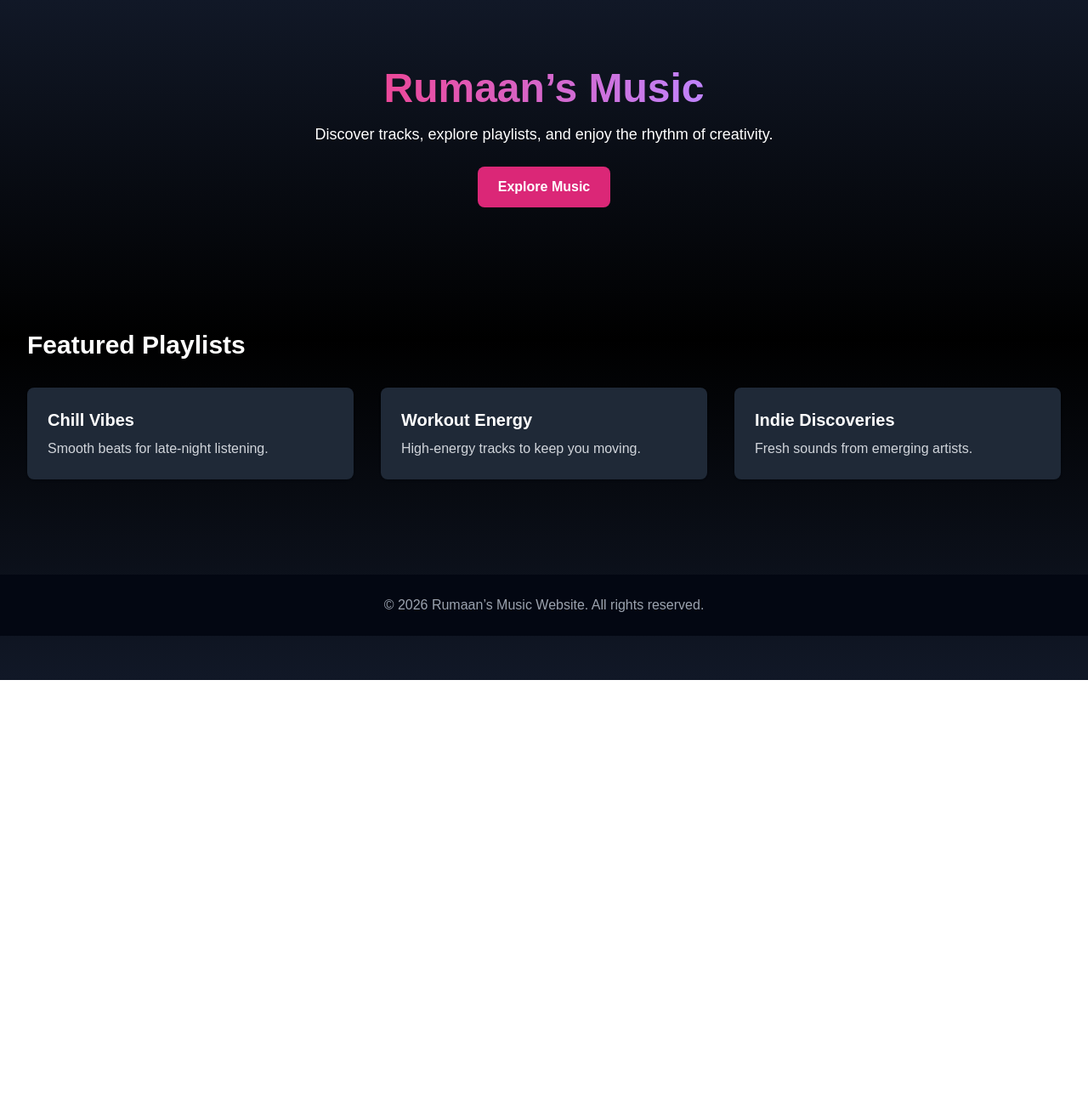
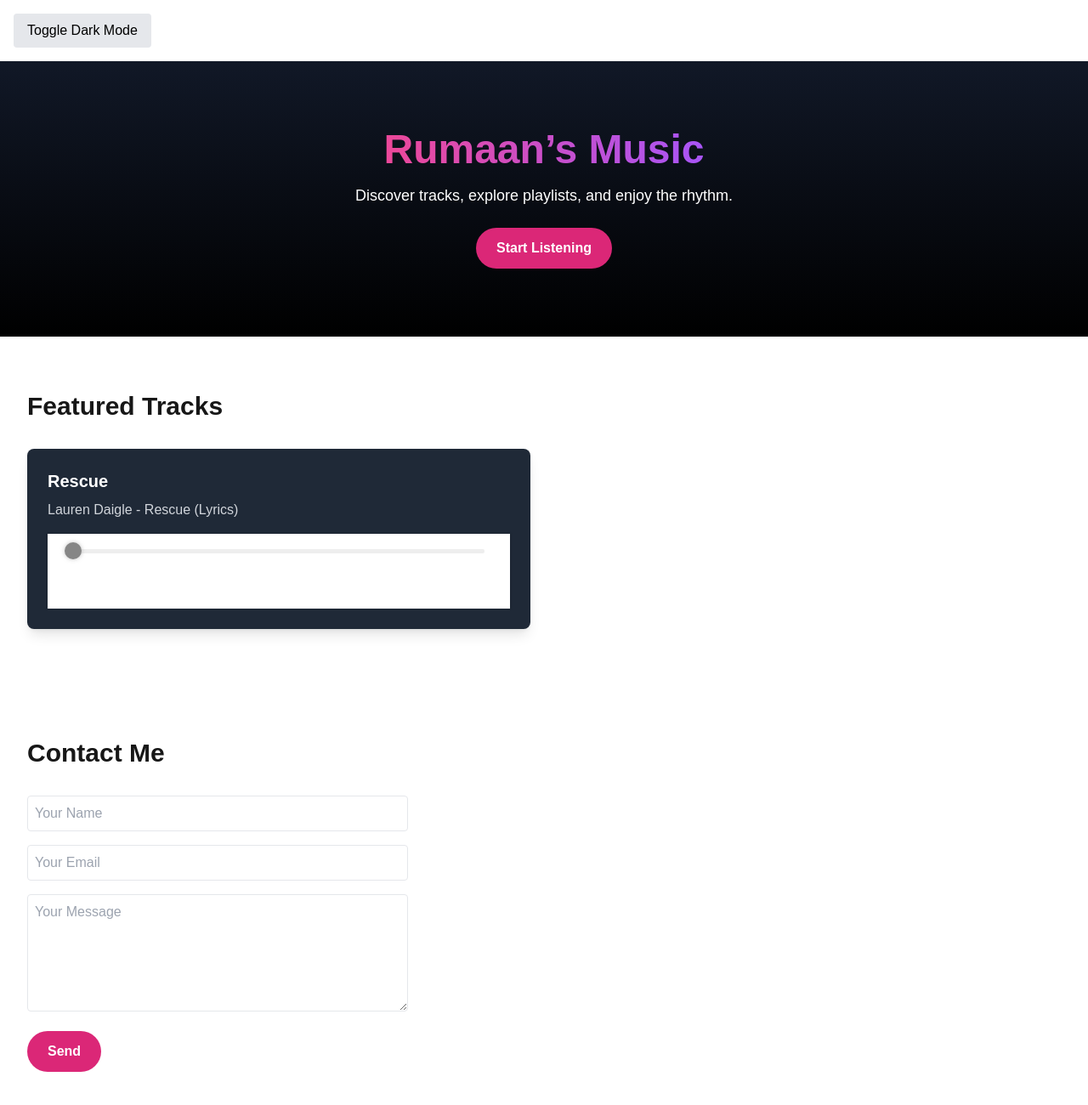
Before and after one commit to Rumaan121/my-new-music-site, a Next.js app: page / in a window 1280 px wide. Shown: the top 1300 px of the page at 85% size. Before the commit the page ends 800 px from the top, so only its background shows below. Built offline with nearby package versions, Linux system fonts and the light colour scheme; no server answers.

Commit message:
Update contact form with Formspree endpoint and success message

```diff
--- a/next.config.js
+++ b/next.config.js
@@ -1,7 +1,7 @@
-/** @type {import('next').NextConfig} */
+//** @type {import('next').NextConfig} */
 const nextConfig = {
-  reactStrictMode: true,
-  output: 'export',   // 👈 enables static HTML export
+  output: 'export',   // enables static HTML export
+  distDir: 'docs'     // puts the build directly into /docs for GitHub Pages
 };
 
 module.exports = nextConfig;
--- a/package.json
+++ b/package.json
@@ -10,7 +10,8 @@
   "dependencies": {
     "next": "14.1.0",
     "react": "18.2.0",
-    "react-dom": "18.2.0"
+    "react-dom": "18.2.0",
+    "react-h5-audio-player": "^3.10.2"
   },
   "devDependencies": {
     "@types/node": "25.6.0",
--- /dev/null
+++ b/playlists.json
@@ -0,0 +1,7 @@
+[
+  {
+    "title": "Rescue",
+    "description": "Lauren Daigle - Rescue (Lyrics)",
+    "url": "/tracks/Lauren Daigle - Rescue (Lyrics).mp3"
+  }
+]
--- a/src/app/page.tsx
+++ b/src/app/page.tsx
@@ -1,43 +1,111 @@
-// src/app/page.tsx
+"use client";
+
+import { useState } from "react";
+import playlists from "../../playlists.json";
+import AudioPlayer, { RHAP_UI } from "react-h5-audio-player";
+import "react-h5-audio-player/lib/styles.css";
+
 export default function Home() {
+  const [dark, setDark] = useState(false);
+  const [submitted, setSubmitted] = useState(false);
+
   return (
-    <main className="min-h-screen bg-gradient-to-b from-gray-900 via-black to-gray-900 text-white">
+    <main className={dark ? "dark min-h-screen" : "min-h-screen"}>
+      {/* Dark Mode Toggle */}
+      <div className="p-4">
+        <button
+          onClick={() => setDark(!dark)}
+          className="px-4 py-2 bg-gray-200 dark:bg-gray-700 rounded text-black dark:text-white"
+        >
+          Toggle {dark ? "Light" : "Dark"} Mode
+        </button>
+      </div>
+
       {/* Hero Section */}
-      <section className="flex flex-col items-center justify-center text-center py-20 px-6">
-        <h1 className="text-5xl font-extrabold mb-4 bg-clip-text text-transparent bg-gradient-to-r from-pink-500 to-purple-400">
+      <section className="flex flex-col items-center justify-center text-center py-20 bg-gradient-to-b from-gray-900 to-black text-white dark:from-white dark:to-gray-200 dark:text-black">
+        <h1 className="text-5xl font-extrabold mb-4 bg-clip-text text-transparent bg-gradient-to-r from-pink-500 to-purple-500">
           Rumaan’s Music
         </h1>
         <p className="text-lg max-w-xl mb-6">
-          Discover tracks, explore playlists, and enjoy the rhythm of creativity.
+          Discover tracks, explore playlists, and enjoy the rhythm.
         </p>
-        <button className="px-6 py-3 bg-pink-600 hover:bg-pink-700 rounded-lg font-semibold transition">
-          Explore Music
+        <button className="px-6 py-3 bg-pink-600 hover:bg-pink-700 rounded-full text-white font-semibold">
+          Start Listening
         </button>
       </section>
 
-      {/* Featured Playlists */}
+      {/* All Playlists */}
       <section className="px-8 py-16">
-        <h2 className="text-3xl font-bold mb-8">Featured Playlists</h2>
-        <div className="grid md:grid-cols-3 gap-8">
-          <div className="bg-gray-800 rounded-lg p-6 shadow hover:scale-105 transition">
-            <h3 className="text-xl font-semibold mb-2">Chill Vibes</h3>
-            <p className="text-gray-300">Smooth beats for late-night listening.</p>
-          </div>
-          <div className="bg-gray-800 rounded-lg p-6 shadow hover:scale-105 transition">
-            <h3 className="text-xl font-semibold mb-2">Workout Energy</h3>
-            <p className="text-gray-300">High-energy tracks to keep you moving.</p>
-          </div>
-          <div className="bg-gray-800 rounded-lg p-6 shadow hover:scale-105 transition">
-            <h3 className="text-xl font-semibold mb-2">Indie Discoveries</h3>
-            <p className="text-gray-300">Fresh sounds from emerging artists.</p>
-          </div>
+        <h2 className="text-3xl font-bold mb-8">Featured Tracks</h2>
+        <div className="grid gap-8 md:grid-cols-2">
+          {playlists.map((playlist, index) => (
+            <div
+              key={index}
+              className="bg-gray-800 dark:bg-gray-100 rounded-lg p-6 shadow-lg"
+            >
+              <h3 className="text-xl font-semibold mb-2 text-white dark:text-black">
+                {playlist.title}
+              </h3>
+              <p className="text-gray-300 dark:text-gray-700 mb-4">
+                {playlist.description}
+              </p>
+              <AudioPlayer
+                src={playlist.url}
+                showJumpControls={false}
+                layout="stacked"
+                customProgressBarSection={[RHAP_UI.PROGRESS_BAR]}
+                customControlsSection={[RHAP_UI.MAIN_CONTROLS]}
+                customVolumeControls={[RHAP_UI.VOLUME]}
+              />
+            </div>
+          ))}
         </div>
       </section>
 
-      {/* Footer */}
-      <footer className="bg-gray-950 text-gray-400 text-center py-6 mt-12">
-        © 2026 Rumaan’s Music Website. All rights reserved.
-      </footer>
+      {/* Contact Form */}
+      <section className="px-8 py-16">
+        <h2 className="text-3xl font-bold mb-8">Contact Me</h2>
+        {submitted ? (
+          <p className="text-green-600 font-semibold">
+            ✅ Thanks, your message was sent!
+          </p>
+        ) : (
+          <form
+            action="https://formspree.io/f/xrejqjlj"
+            method="POST"
+            className="space-y-4 max-w-md"
+            onSubmit={() => setSubmitted(true)}
+          >
+            <input
+              type="text"
+              name="name"
+              placeholder="Your Name"
+              className="w-full p-2 rounded border"
+              required
+            />
+            <input
+              type="email"
+              name="email"
+              placeholder="Your Email"
+              className="w-full p-2 rounded border"
+              required
+            />
+            <textarea
+              name="message"
+              placeholder="Your Message"
+              className="w-full p-2 rounded border"
+              rows={5}
+              required
+            />
+            <button
+              type="submit"
+              className="px-6 py-3 bg-pink-600 hover:bg-pink-700 rounded-full text-white font-semibold"
+            >
+              Send
+            </button>
+          </form>
+        )}
+      </section>
     </main>
   );
 }
--- a/tailwind.config.js
+++ b/tailwind.config.js
@@ -1,11 +1,14 @@
 /** @type {import('tailwindcss').Config} */
 module.exports = {
+  darkMode: 'class', // enables dark mode via a CSS class
   content: [
     "./src/**/*.{js,ts,jsx,tsx}",
     "./src/app/**/*.{js,ts,jsx,tsx}"
   ],
   theme: {
-    extend: {},
+    extend: {
+      // you can add custom colors, fonts, or animations here later
+    },
   },
   plugins: [],
 }
```
Also changed, not shown: tsconfig.json (+6 -10 lines), 13 other files (tests, documents, lock files or other folders).
